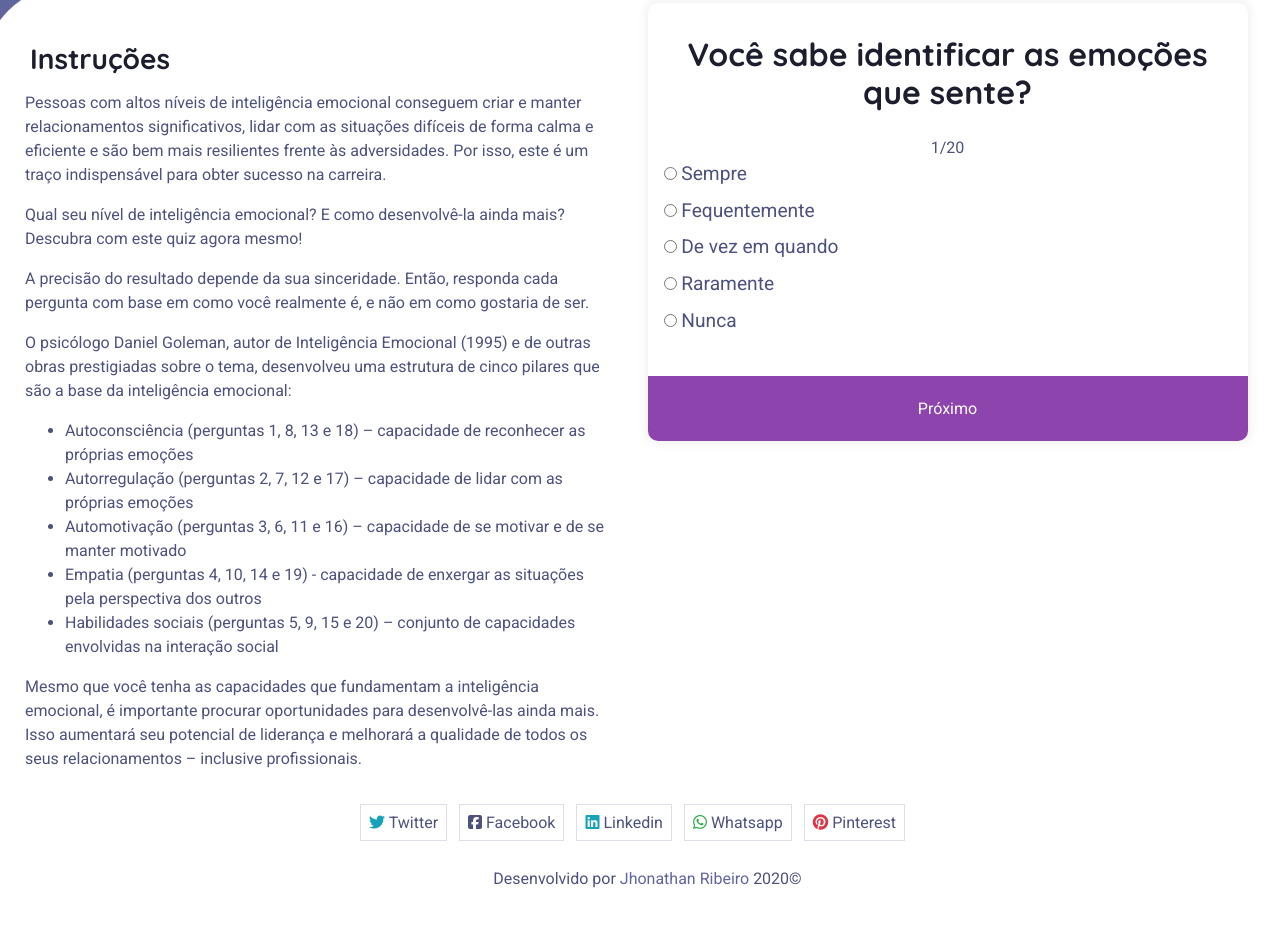
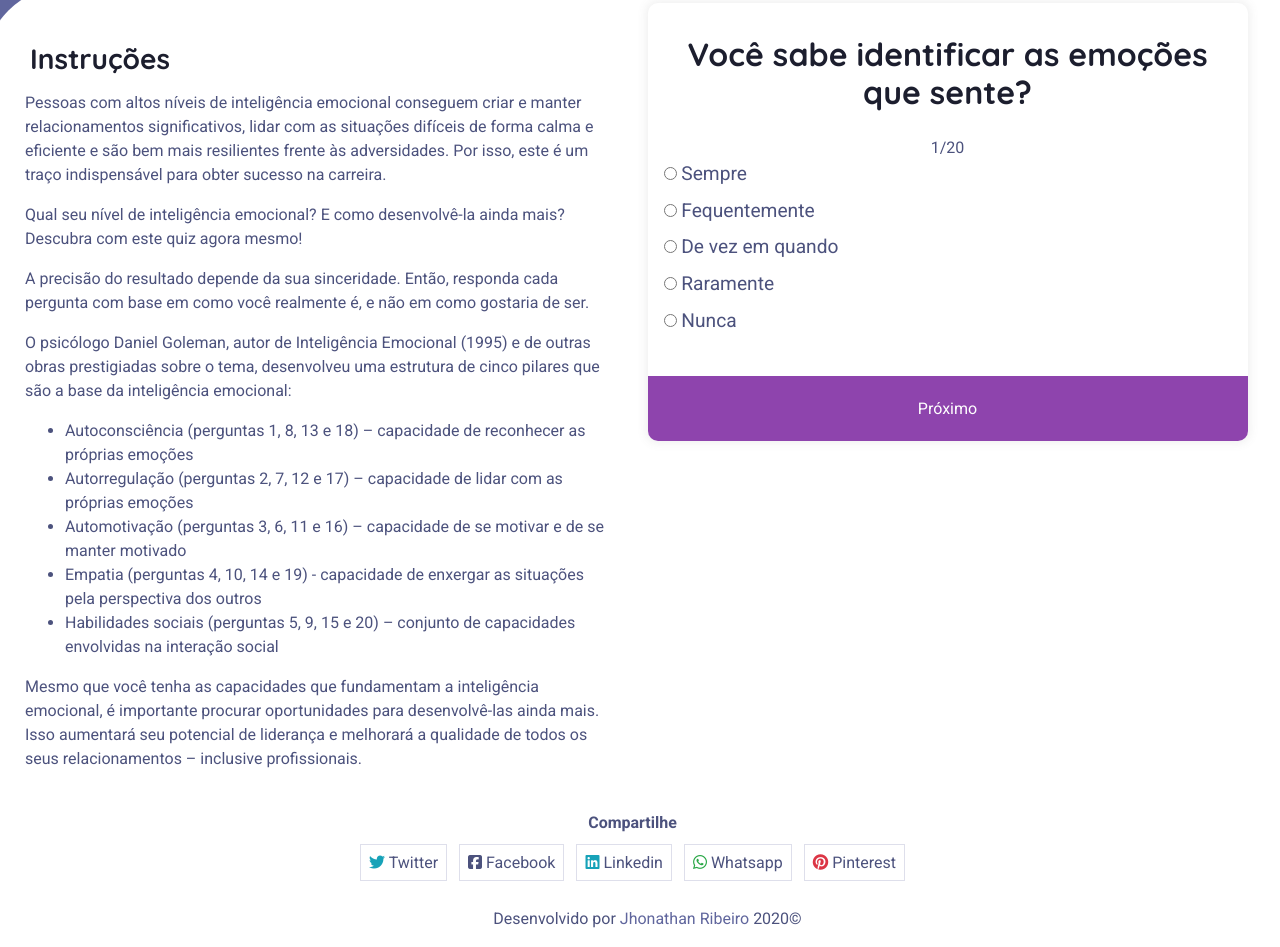
Before and after one commit to JhonathanRibeiro/quiz-app-inteligencia-emocional, a plain HTML site: page index.html in a window 1280 px wide. Shown: the part 165-1112 px from the top of the page. Before the commit the page ends 1072 px from the top, so only its background shows below. Drawn offline with nearby package versions, Linux system fonts and the light colour scheme.

```diff
--- a/index.html
+++ b/index.html
@@ -124,6 +124,7 @@
                         </div>
                     </div>
                     <div class="col-md-12 pb-4 text-center">
+                        <p><b>Compartilhe</b></p>
                         <a class="btn-share-twitter text-secondary border p-2 m-1 mt-2 mb-2" href="https://twitter.com/intent/tweet?url=https://jhonathanribeiro.github.io/quiz-app-inteligencia-emocional"
                             title="Share on Twitter" rel="nofollow" target="_blank">
                             <i class="fa fa-twitter text-info" aria-hidden="true"></i>
```
